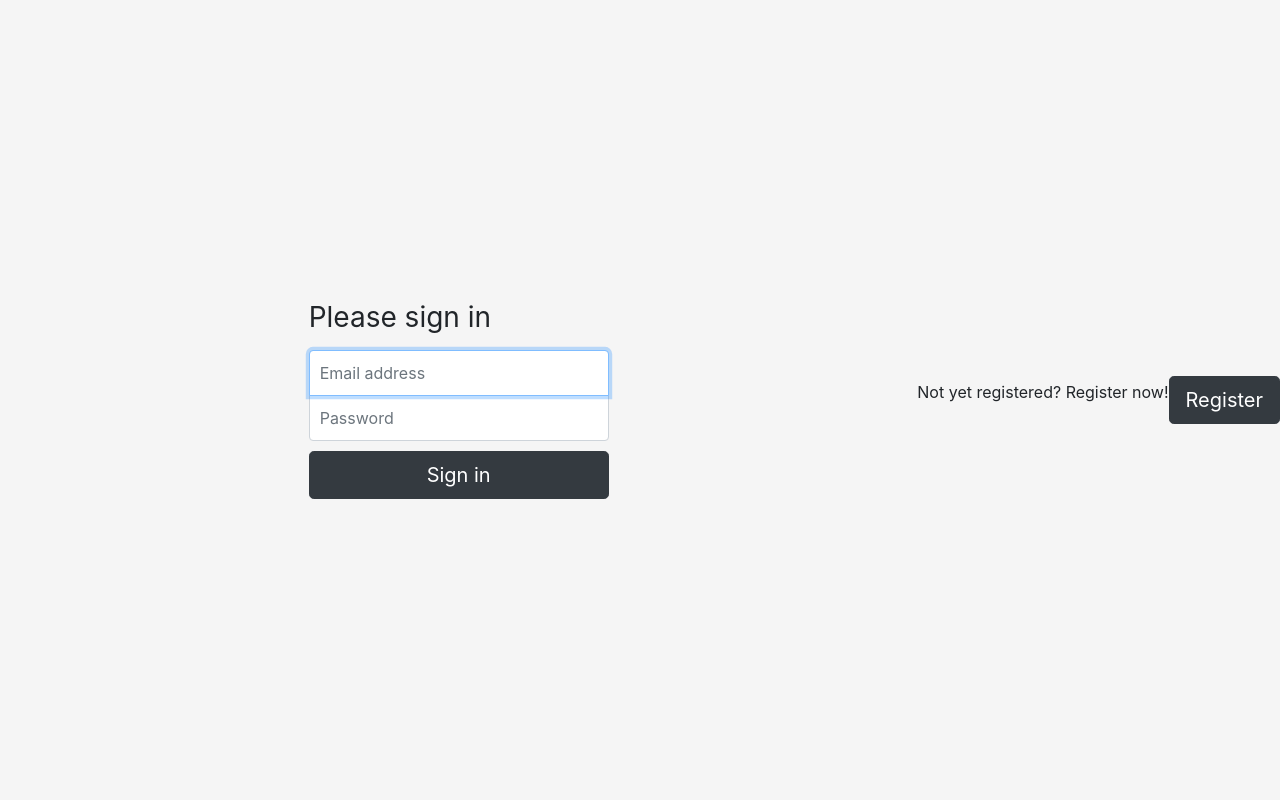
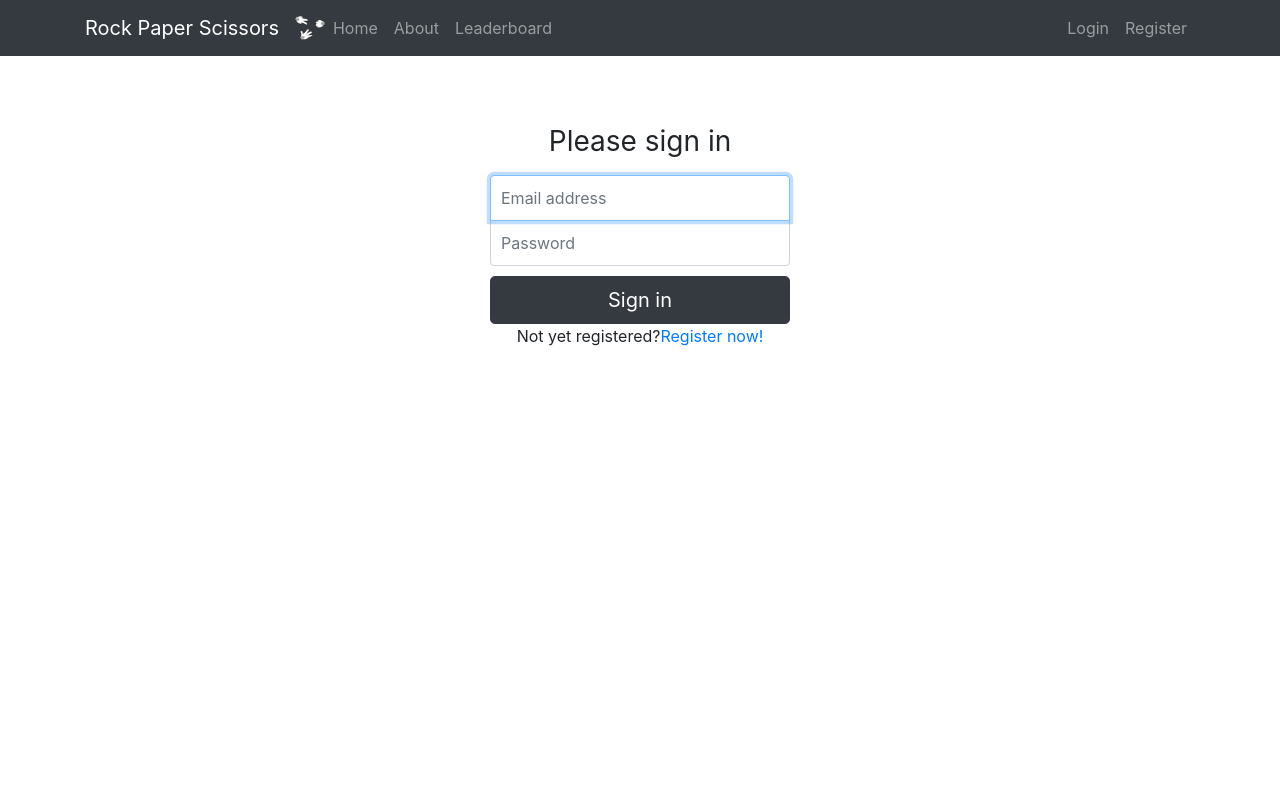
Before and after one commit to vwong175/cse312_group, a Flask app: page / in a window 1280 px wide. Run offline with Flask 2, Linux system fonts and the light colour scheme; some libraries are stand-ins or nearby versions.

Commit message:
add header to login and register page

```diff
--- /dev/null
+++ b/static/css/login.css
@@ -0,0 +1,41 @@
+/*
+html,
+body {
+display: -ms-flexbox;
+display: flex;
+-ms-flex-align: center;
+align-items: center;
+padding-top: 40px;
+padding-bottom: 40px;
+background-color:s #f5f5f5;
+}
+*/
+.form-signin {
+width: 100%;
+max-width: 330px;
+padding: 15px;
+margin: auto;
+}
+.form-signin .checkbox {
+font-weight: 400;
+}
+.form-signin .form-control {
+position: relative;
+box-sizing: border-box;
+height: auto;
+padding: 10px;
+font-size: 16px;
+}
+.form-signin .form-control:focus {
+z-index: 2;
+}
+.form-signin input[type="email"] {
+margin-bottom: -1px;
+border-bottom-right-radius: 0;
+border-bottom-left-radius: 0;
+}
+.form-signin input[type="password"] {
+margin-bottom: 10px;
+border-top-left-radius: 0;
+border-top-right-radius: 0;
+}
--- /dev/null
+++ b/static/css/register.css
@@ -0,0 +1,6 @@
+.form-register {
+    width: 100%;
+    max-width: 330px;
+    padding: 15px;
+    margin: auto;
+    }
--- a/static/css/style.css
+++ b/static/css/style.css
@@ -28,6 +28,10 @@ body {
   padding: 20px;
   font-family: Helvetica, sans-serif;
 } */
+header
+{
+ height: 110px ; /* Approx */
+}
 
 .Restart-btn {
   background-color: black;
--- a/templates/layout.html
+++ b/templates/layout.html
@@ -9,13 +9,16 @@
     <link rel="stylesheet" href="https://maxcdn.bootstrapcdn.com/bootstrap/4.0.0/css/bootstrap.min.css" integrity="sha384-Gn5384xqQ1aoWXA+058RXPxPg6fy4IWvTNh0E263XmFcJlSAwiGgFAW/dAiS6JXm" crossorigin="anonymous">
 
     <!-- Our CSS -->
+    {% block css %}{% endblock %}
     <link rel="stylesheet" type="text/css" href="{{ url_for('static', filename='css/style.css') }}">
+
 
     {% if title %}
         <title>Rock Paper Scissors - {{ title }}</title>
     {% else %}
         <title>Rock Paper Scissors</title>
     {% endif %}
+
 </head>
 <body>
     <header class="site-header">
@@ -45,8 +48,6 @@
     <main role="main" class="container">
       {% block content %}{% endblock %}
     </main>
-
-
     <!-- Optional JavaScript -->
     <!-- jQuery first, then Popper.js, then Bootstrap JS -->
     <script src="https://code.jquery.com/jquery-3.2.1.slim.min.js" integrity="sha384-KJ3o2DKtIkvYIK3UENzmM7KCkRr/rE9/Qpg6aAZGJwFDMVNA/GpGFF93hXpG5KkN" crossorigin="anonymous"></script>
--- a/templates/login.html
+++ b/templates/login.html
@@ -1,68 +1,9 @@
-<!DOCTYPE html>
-<html lang="en">
-    <head>
-        <!-- Required meta tags -->
-        <meta charset="utf-8">
-        <meta name="viewport" content="width=device-width, initial-scale=1, shrink-to-fit=no">
+{% extends "layout.html" %}
+{% block css %}
+<link rel="stylesheet" type="text/css" href="{{ url_for('static', filename='css/login.css') }}">
+{% endblock css %}
 
-        <!-- Bootstrap CSS -->
-        <link rel="stylesheet" href="https://maxcdn.bootstrapcdn.com/bootstrap/4.0.0/css/bootstrap.min.css" integrity="sha384-Gn5384xqQ1aoWXA+058RXPxPg6fy4IWvTNh0E263XmFcJlSAwiGgFAW/dAiS6JXm" crossorigin="anonymous">
-
-        <style>
-            html,
-            body {
-            height: 100%;
-            }
-
-            body {
-            display: -ms-flexbox;
-            display: flex;
-            -ms-flex-align: center;
-            align-items: center;
-            padding-top: 40px;
-            padding-bottom: 40px;
-            background-color: #f5f5f5;
-            }
-
-            .form-signin {
-            width: 100%;
-            max-width: 330px;
-            padding: 15px;
-            margin: auto;
-            }
-            .form-signin .checkbox {
-            font-weight: 400;
-            }
-            .form-signin .form-control {
-            position: relative;
-            box-sizing: border-box;
-            height: auto;
-            padding: 10px;
-            font-size: 16px;
-            }
-            .form-signin .form-control:focus {
-            z-index: 2;
-            }
-            .form-signin input[type="email"] {
-            margin-bottom: -1px;
-            border-bottom-right-radius: 0;
-            border-bottom-left-radius: 0;
-            }
-            .form-signin input[type="password"] {
-            margin-bottom: 10px;
-            border-top-left-radius: 0;
-            border-top-right-radius: 0;
-            }
-        </style>
-
-        {% if title %}
-            <title>Rock Paper Scissors - {{ title }}</title>
-        {% else %}
-            <title>Rock Paper Scissors</title>
-        {% endif %}
-    </head>
-
-
+{% block content %}
 <body>
     <form class="form-signin", method="POST">
         <h1 class="h3 mb-3 font-weight-normal">Please sign in</h1>
@@ -71,11 +12,7 @@
         <label for="inputPassword" class="sr-only">Password</label>
         <input type="password" id="inputPassword" class="form-control" placeholder="Password" required="">
         <button class="btn btn-lg btn-dark btn-block" type="submit">Sign in</button>
-          </form>
-
-          <p>Not yet registered? Register now!</p>
-          <form action="{{ url_for('signup_page') }}" method="GET">
-              <button class="btn btn-lg btn-dark btn-block" type="submit">Register</button>
+        <p>Not yet registered?<a href="{{ url_for('signup_page') }}" class="link-info">Register now!</a></p>
     </form>
 </body>
-</html>
+{% endblock content%}
```
Also changed, not shown: templates/register.html (+7 -18 lines). Lines whose indentation alone changed are shown as unchanged.
